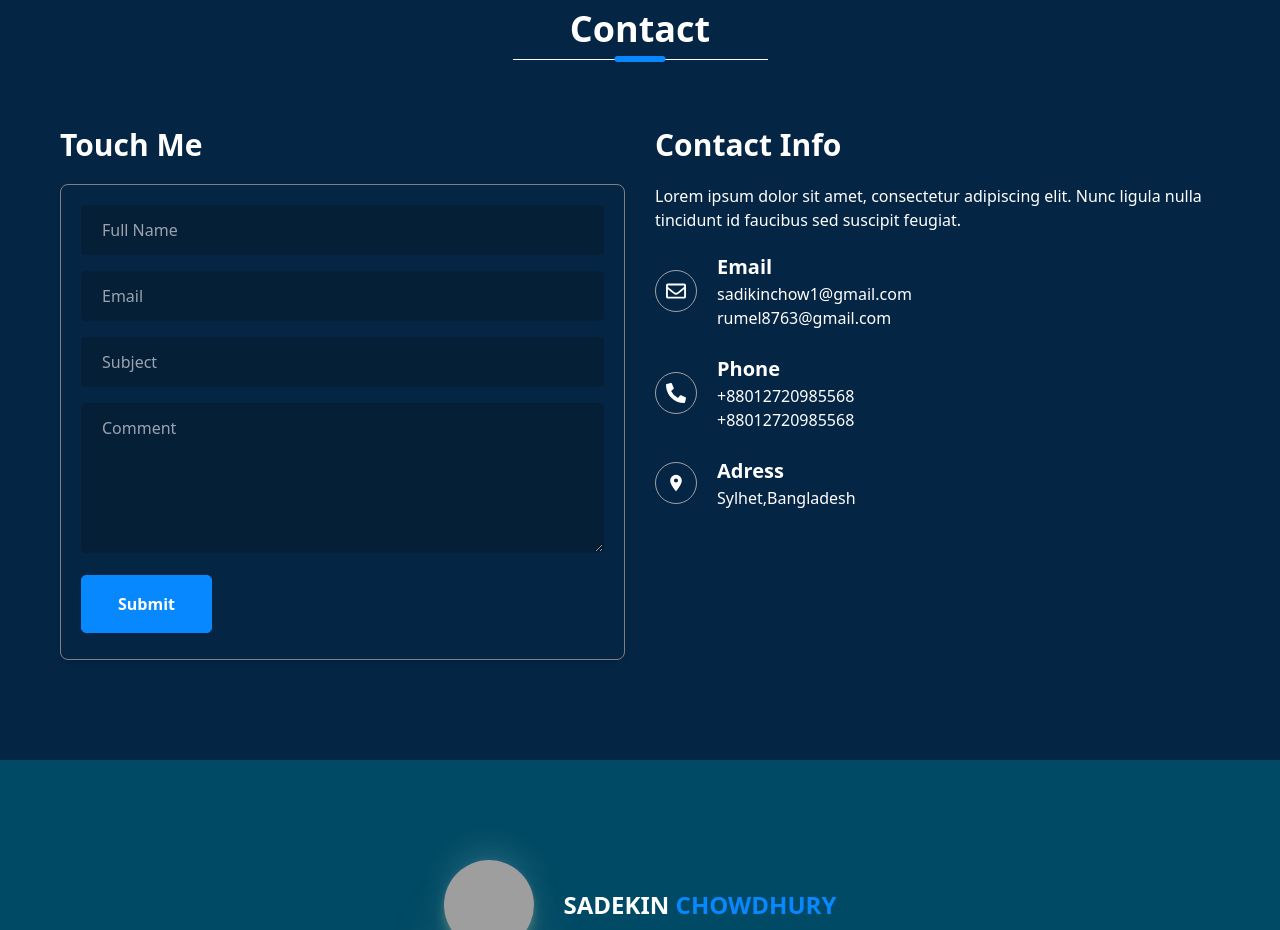
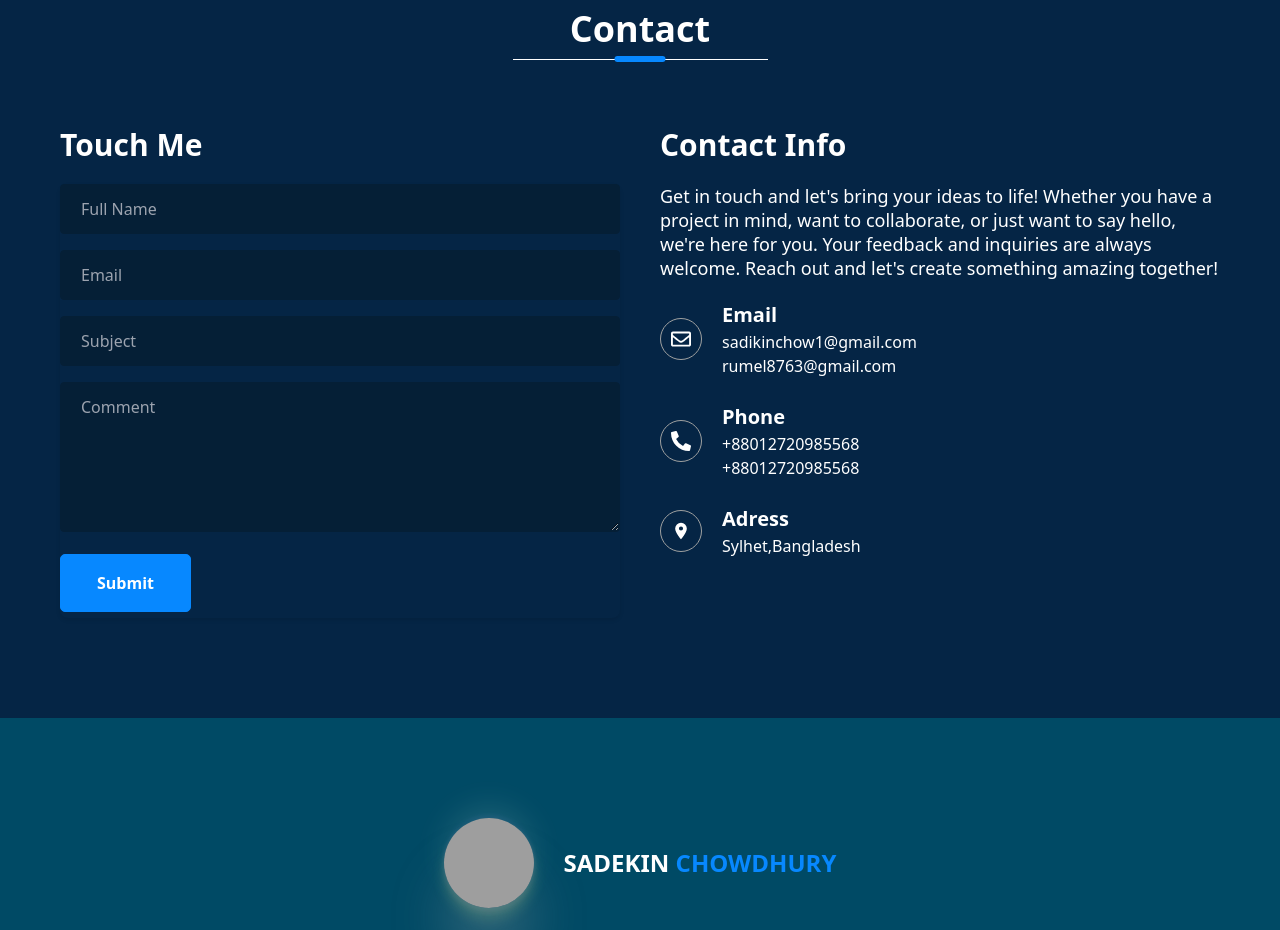
Before and after one commit to Sadekinchowdhury/Sadekin-Portfolio, a React (Vite) app: page / in a window 1280 px wide. Shown: the part 4720-5650 px from the top of the page. Built offline with nearby package versions, Linux system fonts and the light colour scheme; grey boxes are pictures that could not be loaded.

Commit message:
contact us description

```diff
--- a/src/Contact/Contact.css
+++ b/src/Contact/Contact.css
@@ -19,7 +19,7 @@
 .contact-inner-container {
   margin-top: 70px;
   display: flex;
-  gap: 30px;
+  gap: 40px;
 }
 .contact-info {
   flex-basis: 50%;
@@ -32,7 +32,7 @@
   margin-bottom: 24px;
 }
 .contact-info p {
-  font-size: 16px;
+  font-size: 18px;
   font-weight: 400;
   line-height: 24px;
   margin-bottom: 20px;
@@ -62,8 +62,6 @@
   flex-basis: 50%;
 }
 .contact-container form {
-  border: 1px solid #857e7e;
-  padding: 20px;
   border-radius: 8px;
   box-shadow: 0 2px 4px rgba(0, 0, 0, 0.1);
 }
--- a/src/Contact/Contact.jsx
+++ b/src/Contact/Contact.jsx
@@ -88,8 +88,7 @@ export const Contact = () => {
           <div className="contact-info">
             <h2>Contact Info</h2>
             <p>
-              Lorem ipsum dolor sit amet, consectetur adipiscing elit. Nunc
-              ligula nulla tincidunt id faucibus sed suscipit feugiat.
+            Get in touch and let's bring your ideas to life! Whether you have a project in mind, want to collaborate, or just want to say hello, we're here for you. Your feedback and inquiries are always welcome. Reach out and let's create something amazing together!
             </p>
             <div className="contact-info-inner">
               <div>
```
